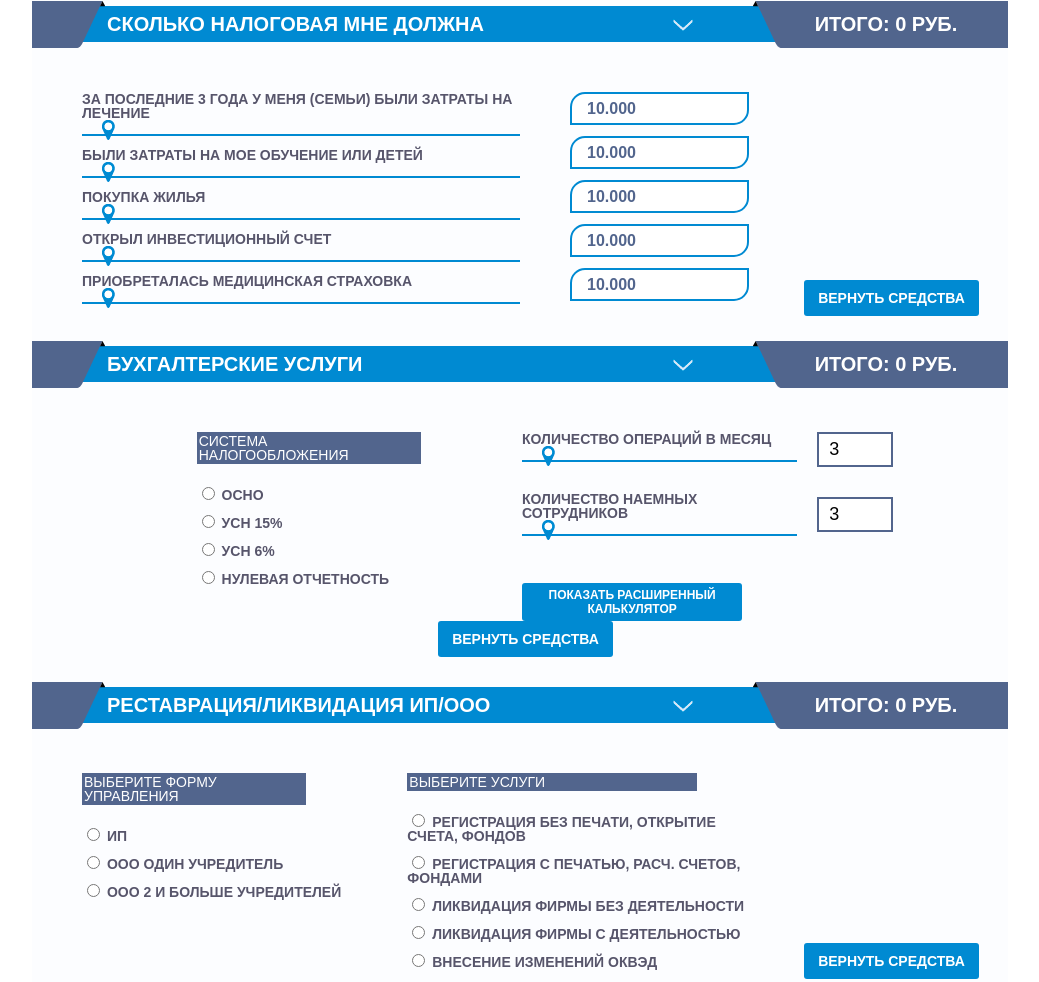
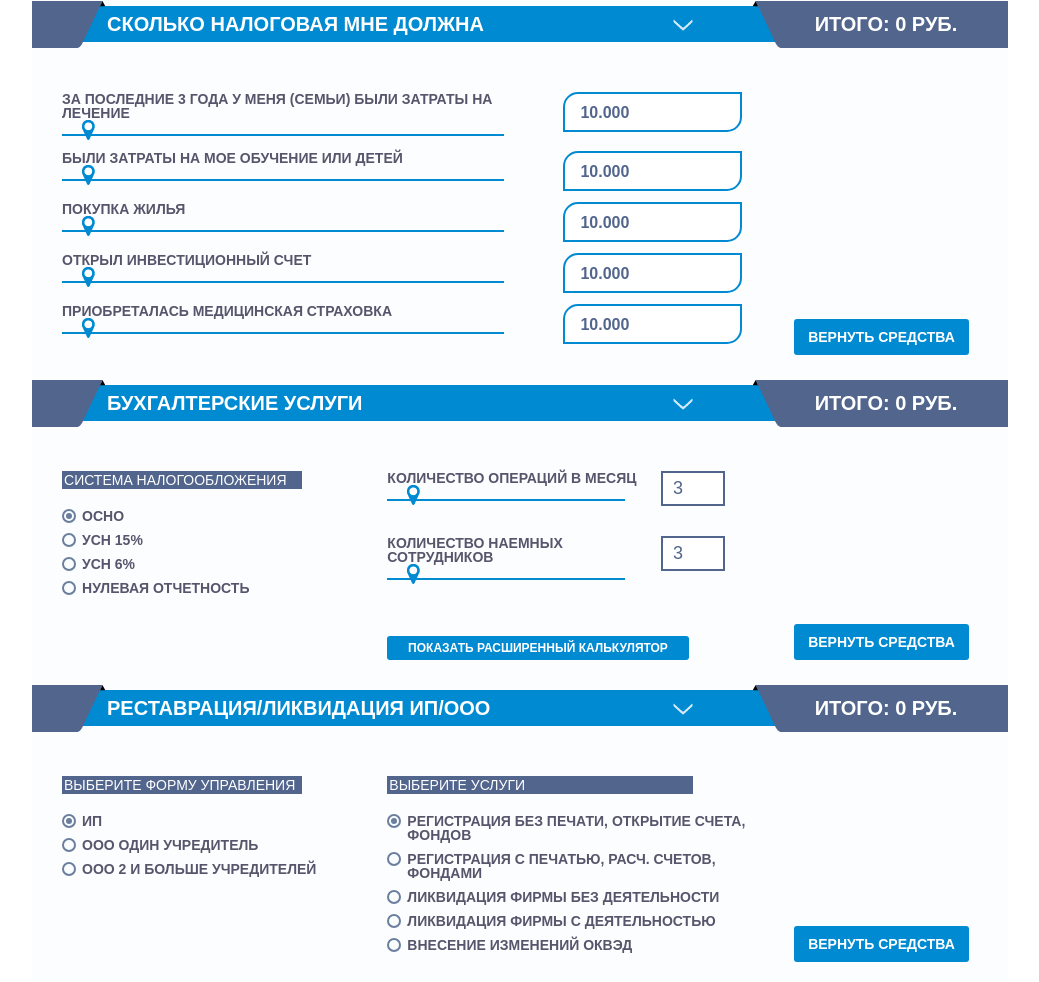
Before and after one commit to michiaro/balance, a plain HTML site: page index.html in a window 1280 px wide. Shown: the part 1009-1991 px from the top of the page, without its empty margins (120-1159 px from the left). Drawn offline with Linux system fonts and the light colour scheme.

Commit message:
Added calcs adaptive and hover effects

```diff
--- a/css/grid.css
+++ b/css/grid.css
@@ -15,7 +15,7 @@
   }
 }
 
-@media screen and (max-width: 867px) {
+@media screen and (max-width: 876px) {
   .container {
     width: 100%;
   }
@@ -83,7 +83,7 @@
   .col-md-12 {flex-basis: 100%;}
 }
 
-@media screen and (max-width: 867px) {
+@media screen and (max-width: 876px) {
   .col-sm-1 { flex-basis: 8.3333%;}
   .col-sm-2 { flex-basis: 16.6667%;}
   .col-sm-3 { flex-basis: 24.9999%;}
--- a/css/styles.css
+++ b/css/styles.css
@@ -27,7 +27,6 @@ body {
 
 @media screen and (max-width: 576px) {
   .social-media {
-
     align-items: center;
     justify-content: flex-start;
     padding-left: 10px;
@@ -61,6 +60,7 @@ body {
 @media screen and (max-width: 1024px) {
   .contact-list__item {
     padding-left: 50px;
+    font-size: 12px;
   }
 }
 
@@ -76,6 +76,10 @@ body {
 
 .contact-list__spoiler {
   padding-left: 10px;
+}
+
+.contact-list__spoiler:hover {
+  opacity: 0.8;
 }
 
 .main-content {
@@ -107,7 +111,7 @@ body {
   padding-bottom: 15px;
 }
 
-@media screen and (max-width: 867px) {
+@media screen and (max-width: 876px) {
   .main-nav__item {
     font-size: 16px;
   }
@@ -126,12 +130,6 @@ body {
   color: #008ad2;
 }
 
-@media screen and (max-width: 867px) {
-  .main-nav__link {
-    border: none;
-  }
-}
-
 .main-nav__link_right {
   border: none;
 }
@@ -140,9 +138,25 @@ body {
   display: inline-block;
   background: url("../img/arrow.png") no-repeat;
   width: 15px;
-  height: 10px;
+  height: 9px;
   margin: 5px 16px 2px 12px;
 }
+
+.main-nav__link:hover {
+  color: #d20000;
+}
+
+.main-nav__link:hover .main-nav__arrow {
+  background-image: url("../img/arrow-hover.png");
+}
+
+@media screen and (max-width: 876px) {
+  .main-nav__link {
+    border: none;
+  }
+}
+
+
 
 .banner {
   position: relative;
@@ -176,6 +190,22 @@ body {
   padding: 9px 11px;
 }
 
+.feedback-btn:hover {
+  background: #0295e4;
+}
+
+.feedback-btn:hover .feedback-btn__icon {
+  background: #647cad;
+}
+
+.feedback-btn:active {
+  background: #006faa;
+}
+
+.feedback-btn:active .feedback-btn__icon {
+  background: #4f6288;
+}
+
 .women {
   display: flex;
   flex-wrap: wrap;
@@ -202,7 +232,7 @@ body {
   padding: 10px;
 }
 
-@media screen and (max-width: 867px) {
+@media screen and (max-width: 876px) {
   .calcs__head {
     font-size: 36px;
     line-height: 30px;
@@ -213,6 +243,7 @@ body {
   .calcs__head {
     font-size: 24px;
     line-height: 26px;
+    padding-top: 30px;
   }
 }
 
@@ -232,7 +263,7 @@ body {
   cursor: pointer;
 }
 
-@media screen and (max-width: 867px) {
+@media screen and (max-width: 876px) {
   .calc__title {
     font-size: 18px;
   }
@@ -268,7 +299,7 @@ body {
   width: 21px;
   height: 12px;
   right: 28px;
-  top: 15px;
+  top: 14px;
 }
 
 @media screen and (max-width: 1280px) {
@@ -298,7 +329,7 @@ body {
   text-align: center;
 }
 
-@media screen and (max-width: 867px) {
+@media screen and (max-width: 876px) {
   .calc__total {
     font-size: 18px;
   }
@@ -331,10 +362,6 @@ body {
   }
 }
 
-.calc__inputs {
-  padding: 50px 0 0 50px;
-}
-
 .calc__label {
   font-size: 14px;
   font-weight: bold;
@@ -345,14 +372,20 @@ body {
 .calc__slide {
   position: relative;
   height: 2px;
-  width: 100%;
+  width: 90%;
   background-color: #008ad2;
   margin-top: 14px;
-  margin-bottom: 12px;
+  margin-bottom: 15px;
 }
 
 .calc__slide_accounting {
   margin-bottom: 30px;
+}
+
+@media screen and (max-width: 576px) {
+  .calc__slide_accounting {
+    margin-bottom: 15px;
+  }
 }
 
 .calc__slide::after {
@@ -372,17 +405,46 @@ body {
   padding: 6px 0 5px 15px;
   margin-bottom: 11px;
   width: 160px;
+  height: 25px;
   color: #52658d;
   font-size: 16px;
   font-weight: bold;
 }
 
+@media screen and (max-width: 1280px) {
+  .calc__input {
+    margin-left: 10px;
+  }
+}
+
+@media screen and (max-width: 576px) {
+  .calc__input {
+    margin-bottom: 25px;
+  }
+}
+
+
 .calc__input_grey {
   padding: 5px 12px 5px 10px;
   width: 50px;
   font-size: 18px;
+  color: #52658d;
   border: 2px solid #52658d;
   margin-bottom: 30px;
+}
+
+@media screen and (max-width: 1280px) {
+  .calc__input_grey {
+    padding-right: 0;
+    margin-left: 10px;
+  }
+}
+
+@media screen and (max-width: 576px) {
+  .calc__input_grey {
+    padding-right: 25px;
+    margin-left: 10px;
+  }
 }
 
 .calc__btn-container {
@@ -390,6 +452,18 @@ body {
   height: 100%;
   align-items: flex-end;
   padding-left: 40px;
+}
+
+@media screen and (max-width: 1280px) {
+  .calc__btn-container {
+    padding-left: 30px;
+  }
+}
+
+@media screen and (max-width: 576px) {
+  .calc__btn-container {
+    padding-left: 20px;
+  }
 }
 
 .calc__btn {
@@ -405,6 +479,15 @@ body {
   cursor: pointer;
 }
 
+.calc__btn:hover {
+  background: #0295e4;
+}
+
+
+.feedback-btn:active {
+  background: #006faa;
+}
+
 .calc__btn_small {
   font-size: 12px;
   width: 80%;
@@ -412,10 +495,84 @@ body {
   margin-top: 35px;
 }
 
+@media screen and (max-width: 576px) {
+  .calc__btn_small {
+    width: 60%;
+    margin-top: 15px;
+    margin-bottom: 20px;
+  }
+}
+
+.calc__btn-container_small {
+  width: 100%;
+}
+
+@media screen and (max-width: 576px) {
+  .calc__btn-container_small {
+    width: 100%;
+  }
+}
+
 .calc__col {
   padding: 50px 0 0 50px;
   display: flex;
   flex-direction: column;
+}
+
+@media screen and (max-width: 1280px) {
+  .calc__col {
+    padding-left: 30px;
+  }
+}
+
+@media screen and (max-width: 576px) {
+  .calc__col {
+    padding: 20px 0 0 20px;
+    margin-top: 15px;
+  }
+}
+
+.calc__slides {
+  padding: 50px 0 0 50px;
+  display: flex;
+  flex-flow: row wrap;
+}
+
+@media screen and (max-width: 1280px) {
+  .calc__slides {
+    padding-left: 30px;
+  }
+}
+
+@media screen and (max-width: 576px) {
+  .calc__slides {
+    padding: 20px 0 0 20px;
+    margin-top: 15px;
+  }
+}
+
+.calc__slides-wrapper {
+  width: 75%;
+  display: flex;
+  flex-direction: column;
+}
+
+@media screen and (max-width: 1280px) {
+  .calc__slides-wrapper {
+    width: 70%;
+  }
+}
+
+@media screen and (max-width: 1024px) {
+  .calc__slides-wrapper {
+    width: 60%;
+  }
+}
+
+@media screen and (max-width: 576px) {
+  .calc__slides-wrapper {
+    width: 100%;
+  }
 }
 
 .calc__col_small {
@@ -433,12 +590,56 @@ body {
 }
 
 .calc__radio-label {
+  padding-left: 20px;
   padding-bottom: 10px;
+  display: block;
+  position: relative;
+  cursor: pointer;
+  user-select: none;
 }
 
 .calc__radio {
+  position: absolute;
+  opacity: 0;
+  cursor: pointer;
+}
+
+.calc__checkmark {
+  position: absolute;
+  top: 0;
+  left: 0;
+  height: 10px;
+  width: 10px;
   background: #f9fdfe;
   border: 2px solid #6b7e9e;
+  border-radius: 50%;
+}
+
+.calc__radio-label:hover .calc__radio ~ .calc__checkmark {
+  background-color: rgb(233, 240, 245);
+}
+
+.calc__radio-label .calc__radio:checked ~ .calc__checkmark {
+  background-color: #f9fdfe;
+}
+
+.calc__checkmark::after {
+  content: "";
+  position: absolute;
+  display: none;
+}
+
+.calc__radio-label .calc__radio:checked ~ .calc__checkmark:after {
+  display: block;
+}
+
+.calc__radio-label .calc__checkmark:after {
+  top: 2px;
+  left: 2px;
+  width: 6px;
+  height: 6px;
+  border-radius: 50%;
+  background: #6b7e9e;
 }
 
 .title {
@@ -451,7 +652,7 @@ body {
   margin-top: 15px;
 }
 
-@media screen and (max-width: 867px) {
+@media screen and (max-width: 876px) {
   .title {
     font-size: 24px;
   }
@@ -512,7 +713,7 @@ body {
   padding-left: 20px;
 }
 
-@media screen and (max-width: 867px) {
+@media screen and (max-width: 876px) {
   .menu__list {
     padding-left: 50px;
   }
@@ -529,6 +730,10 @@ body {
   padding-bottom: 10px;
   font-size: 14px;
   display: flex;
+}
+
+.menu__item:hover {
+  opacity: 0.8;
 }
 
 .menu__link {
--- a/index.html
+++ b/index.html
@@ -145,33 +145,41 @@
                   <div class="calc__total">Итого: 0 руб.</div>
                 </div>
 
-                <div class="col-xl-6">
-                  <div class="calc__col">
+                <div class="col-xl-9 col-sm-12">
+                  <div class="calc__slides">
+                    <div class="calc__slides-wrapper">
                       <div class="calc__label">За последние 3 года у меня (семьи) были затраты на лечение</div>
                       <div class="calc__slide"></div>
+                    </div>
+                    <input class="calc__input" type="number" value="10.000">
+
+                    <div class="calc__slides-wrapper">
                       <div class="calc__label">Были затраты на мое обучение или детей</div>
                       <div class="calc__slide"></div>
+                    </div>
+                    <input class="calc__input" type="number" value="10.000">
+
+                    <div class="calc__slides-wrapper">
                       <div class="calc__label">Покупка жилья</div>
                       <div class="calc__slide"></div>
+                    </div>
+                    <input class="calc__input" type="number" value="10.000">
+
+                    <div class="calc__slides-wrapper">
                       <div class="calc__label">Открыл инвестиционный счет</div>
                       <div class="calc__slide"></div>
+                    </div>
+                    <input class="calc__input" type="number" value="10.000">
+
+                    <div class="calc__slides-wrapper">
                       <div class="calc__label">Приобреталась медицинская страховка</div>
                       <div class="calc__slide"></div>
                     </div>
+                    <input class="calc__input" type="number" value="10.000">
+                  </div>
                 </div>
 
-                <div class="col-xl-3">
-                  <div class="calc__col">
-                    <input class="calc__input" type="number" value="10.000">
-                    <input class="calc__input" type="number" value="10.000">
-                    <input class="calc__input" type="number" value="10.000">
-                    <input class="calc__input" type="number" value="10.000">
-                    <input class="calc__input" type="number" value="10.000">
-                  </div>
-
-                </div>
-
-                <div class="col-xl-3">
+                <div class="col-xl-3 col-sm-12">
                   <div class="calc__btn-container">
                     <button class="calc__btn" type="submit">Вернуть средства</button>
                   </div>
@@ -193,52 +201,57 @@
                   <div class="calc__total">Итого: 0 руб.</div>
                 </div>
 
-                <div class="col-xl-4">
+                <div class="col-xl-4 col-sm-6 col-xs-12">
                   <div class="calc__col">
                     <div class="calc__radio-title">Система налогообложения</div>
 
                     <label class="calc__label calc__radio-label">
-                      <input class="calc__radio" type="radio" name="taxation-system" value="osno">
+                      <input class="calc__radio" type="radio" checked="checked" name="taxation-system" value="osno">
                       ОСНО
+                      <span class="calc__checkmark"></span>
                     </label>
 
                     <label class="calc__label calc__radio-label">
                       <input class="calc__radio" type="radio" name="taxation-system" value="osno">
                       УСН 15%
+                      <span class="calc__checkmark"></span>
                     </label>
 
                     <label class="calc__label calc__radio-label">
                       <input class="calc__radio" type="radio" name="taxation-system" value="osno">
                       УСН 6%
+                      <span class="calc__checkmark"></span>
                     </label>
 
                     <label class="calc__label calc__radio-label">
                     <input class="calc__radio" type="radio" name="taxation-system" value="osno">
                       Нулевая отчетность
+                      <span class="calc__checkmark"></span>
                     </label>
                   </div>
                 </div>
 
-                <div class="col-xl-4">
-                  <div class="calc__col">
+                <div class="col-xl-5 col-sm-6 col-xs-12">
+                  <div class="calc__slides">
+                    <div class="calc__slides-wrapper">
                       <div class="calc__label">Количество операций в месяц</div>
                       <div class="calc__slide calc__slide_accounting"></div>
+                    </div>
+                    <input class="calc__input_grey" name="operations" type="number" value="3">
 
+                    <div class="calc__slides-wrapper">
                       <div class="calc__label">Количество наемных сотрудников</div>
                       <div class="calc__slide"></div>
+                    </div>
+                    <input class="calc__input_grey" name="employees" type="number" value="3">
 
+                    <div class="calc__btn-container_small">
                       <button class="calc__btn calc__btn_small" type="submit">Показать расширенный калькулятор</button>
                     </div>
                   </div>
-
-                <div class="col-xl-1">
-                  <div class="calc__col calc__col_small">
-                    <input class="calc__input_grey" name="operations" type="number" value="3">
-                    <input class="calc__input_grey" name="employees" type="number" value="3">
-                  </div>
                 </div>
 
-                <div class="col-xl-3">
+                <div class="col-xl-3 col-sm-12">
                   <div class="calc__btn-container">
                     <button class="calc__btn" type="submit">Вернуть средства</button>
                   </div>
@@ -260,59 +273,67 @@
                 </div>
 
 
-                <div class="col-xl-4">
+                <div class="col-xl-4 col-sm-6 col-xs-12">
                   <div class="calc__col">
                     <div class="calc__radio-title">Выберите форму управления</div>
 
                     <label class="calc__label calc__radio-label">
-                      <input class="calc__radio" type="radio" name="management-form" value="ip">
+                      <input class="calc__radio" type="radio" checked="checked" name="management-form" value="ip">
                       ИП
+                      <span class="calc__checkmark"></span>
                     </label>
 
                     <label class="calc__label calc__radio-label">
                       <input class="calc__radio" type="radio" name="management-form" value="ooo-1">
                       ООО один учредитель
+                      <span class="calc__checkmark"></span>
                     </label>
 
                     <label class="calc__label calc__radio-label">
                       <input class="calc__radio" type="radio" name="management-form" value="ooo-more-2">
                       ООО 2 и больше учредителей
+                      <span class="calc__checkmark"></span>
                     </label>
                   </div>
                 </div>
 
-                <div class="col-xl-5">
+                <div class="col-xl-5 col-sm-6 col-xs-12">
                   <div class="calc__col">
                     <div class="calc__radio-title">Выберите услуги</div>
 
                     <label class="calc__label calc__radio-label">
-                      <input class="calc__radio" type="radio" name="services" value="registration-without-seal">
+                      <input class="calc__radio" type="radio" checked="checked" name="services" value="registration-without-seal">
                       Регистрация без печати, открытие счета, фондов
+                      <span class="calc__checkmark"></span>
                     </label>
 
                     <label class="calc__label calc__radio-label">
                       <input class="calc__radio" type="radio" name="services" value="registration-with-seal">
                       Регистрация с печатью, расч. счетов, фондами
+                      <span class="calc__checkmark"></span>
                     </label>
 
                     <label class="calc__label calc__radio-label">
                       <input class="calc__radio" type="radio" name="services" value="liquidation-without-activity">
                       Ликвидация фирмы без деятельности
+                      <span class="calc__checkmark"></span>
                     </label>
 
                     <label class="calc__label calc__radio-label">
                       <input class="calc__radio" type="radio" name="services" value="liquidation-with-activity">
                       Ликвидация фирмы с деятельностью
+                      <span class="calc__checkmark"></span>
                     </label>
 
                     <label class="calc__label calc__radio-label">
                       <input class="calc__radio" type="radio" name="services" value="okved-changes">
                       Внесение изменений ОКВЭД
+                      <span class="calc__checkmark"></span>
                     </label>
                   </div>
                 </div>
 
-                <div class="col-xl-3">
+                <div class="col-xl-3 col-sm-12">
                   <div class="calc__btn-container">
                     <button class="calc__btn" type="submit">Вернуть средства</button>
                   </div>
```
Also changed, not shown: img/arrow-2.png (added), img/arrow.png, img/slide1.png. Lines whose indentation alone changed are shown as unchanged.
